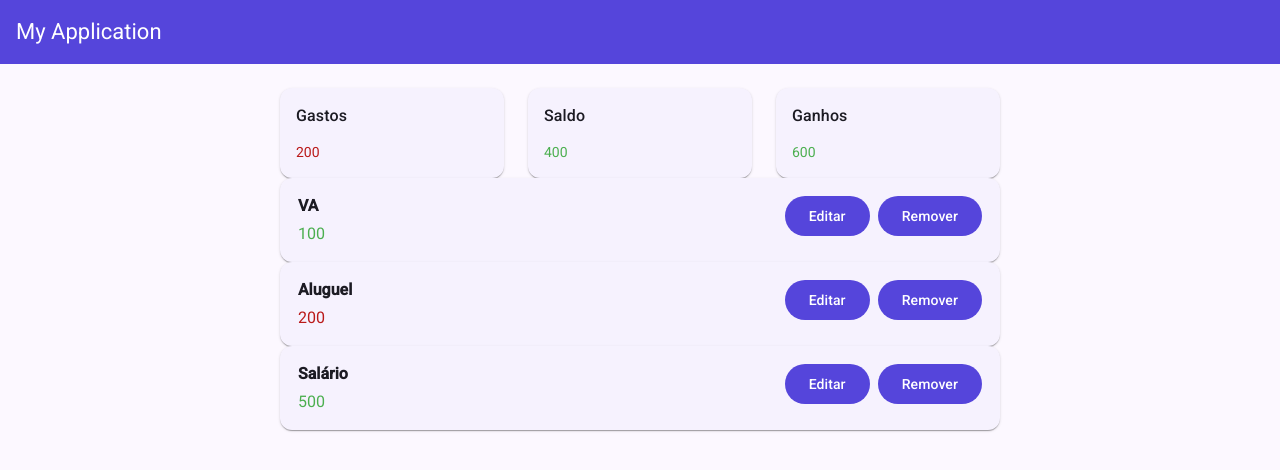
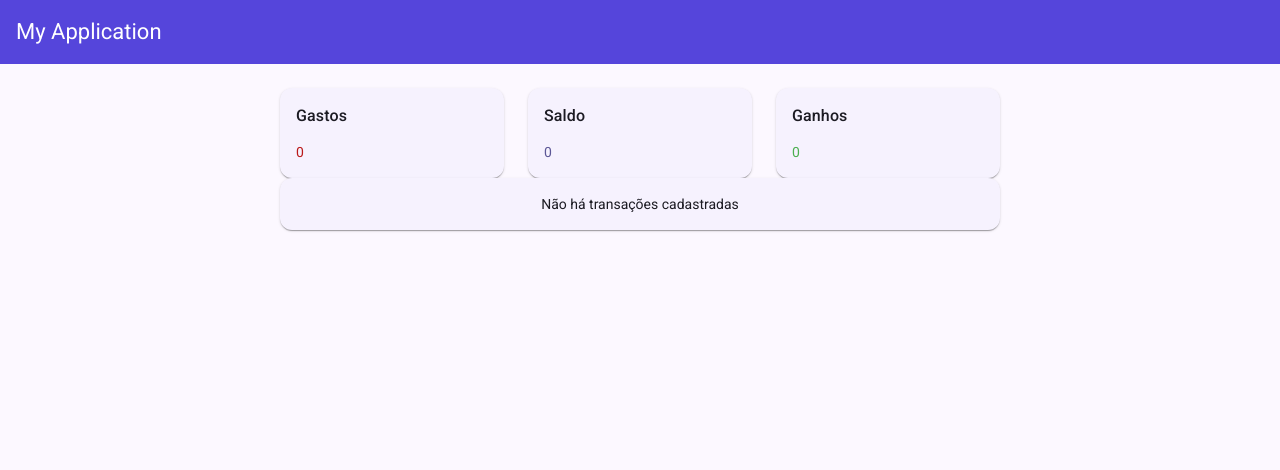
Before and after one commit to jhonataewerton/angular-20, an Angular app: page / in a window 1280 px wide. Shown: the top 470 px of the page. Built offline with nearby package versions, Linux system fonts and the light colour scheme.

Commit message:
feat: added component to show message when dont have transactions.

```diff
--- /dev/null
+++ b/src/app/features/home/components/no-transactions/no-transactions.html
@@ -0,0 +1,3 @@
+<mat-card>
+  <mat-card-content class="card-content">Não há transações cadastradas</mat-card-content>
+</mat-card>
--- /dev/null
+++ b/src/app/features/home/components/no-transactions/no-transactions.scss
@@ -0,0 +1,4 @@
+.card-content {
+  display: flex;
+  justify-content: center;
+}
--- /dev/null
+++ b/src/app/features/home/components/no-transactions/no-transactions.ts
@@ -0,0 +1,12 @@
+import { Component } from '@angular/core';
+import { MatCard, MatCardContent } from "@angular/material/card";
+
+@Component({
+  selector: 'app-no-transactions',
+  imports: [MatCard, MatCardContent],
+  templateUrl: './no-transactions.html',
+  styleUrl: './no-transactions.scss',
+})
+export class NoTransactions {
+
+}
--- a/src/app/features/home/home.html
+++ b/src/app/features/home/home.html
@@ -2,4 +2,6 @@
 
 @for (item of transactions(); track item) {
   <app-transaction-item [transaction]="item"></app-transaction-item>
+} @empty {
+  <app-no-transactions></app-no-transactions>
 }
--- a/src/app/features/home/home.ts
+++ b/src/app/features/home/home.ts
@@ -3,17 +3,18 @@ import { Balance } from './components/balance/balance';
 import { TransactionItem } from './components/transaction-item/transaction-item';
 import { Transaction } from '../../shared/transaction/interfaces/transaction';
 import { TransactionType } from '../../shared/transaction/enums/transaction-type';
+import { NoTransactions } from './components/no-transactions/no-transactions';
 
 @Component({
   selector: 'app-home',
-  imports: [Balance, TransactionItem],
+  imports: [Balance, TransactionItem, NoTransactions],
   templateUrl: './home.html',
   styleUrl: './home.scss',
 })
 export class Home {
   transactions = signal<Transaction[]>([
-    { title: 'VA', value: 100, type: TransactionType.INCOME },
-    { title: 'Aluguel', value: 200, type: TransactionType.OUTCOME },
-    { title: 'Salário', value: 500, type: TransactionType.INCOME },
+    // { title: 'VA', value: 100, type: TransactionType.INCOME },
+    // { title: 'Aluguel', value: 200, type: TransactionType.OUTCOME },
+    // { title: 'Salário', value: 500, type: TransactionType.INCOME },
   ]);
 }
```
